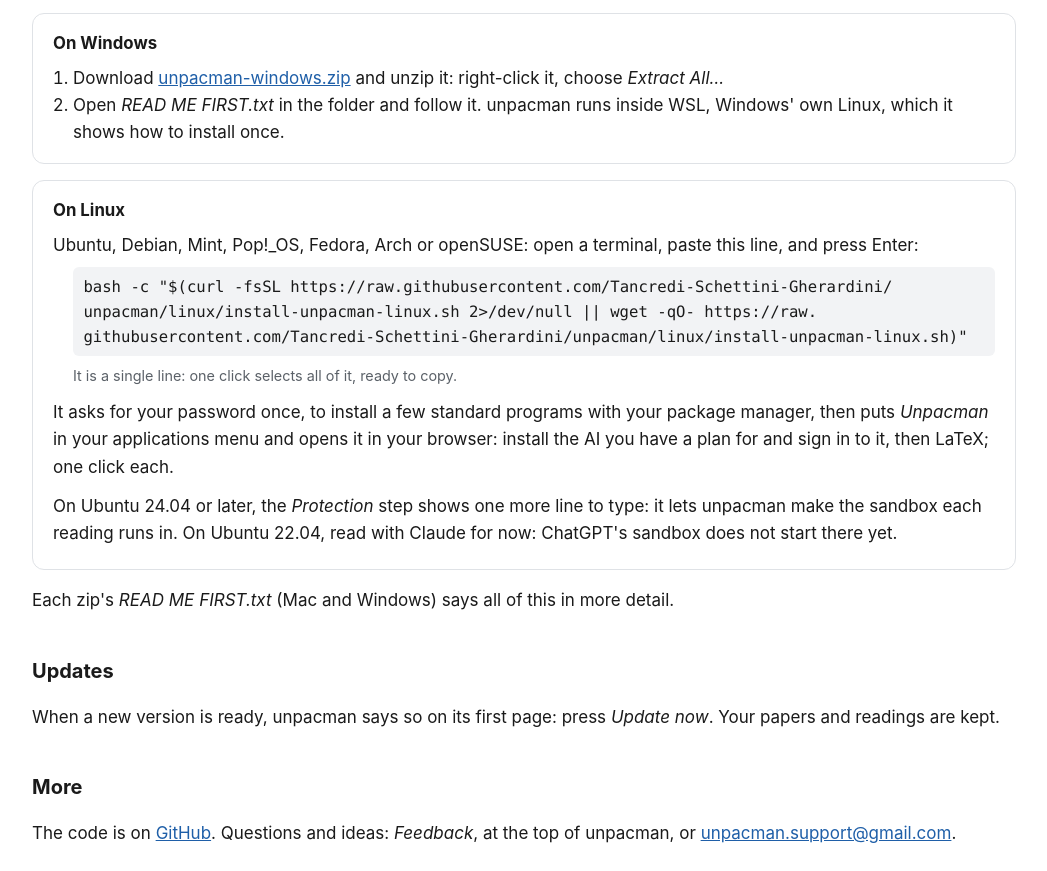
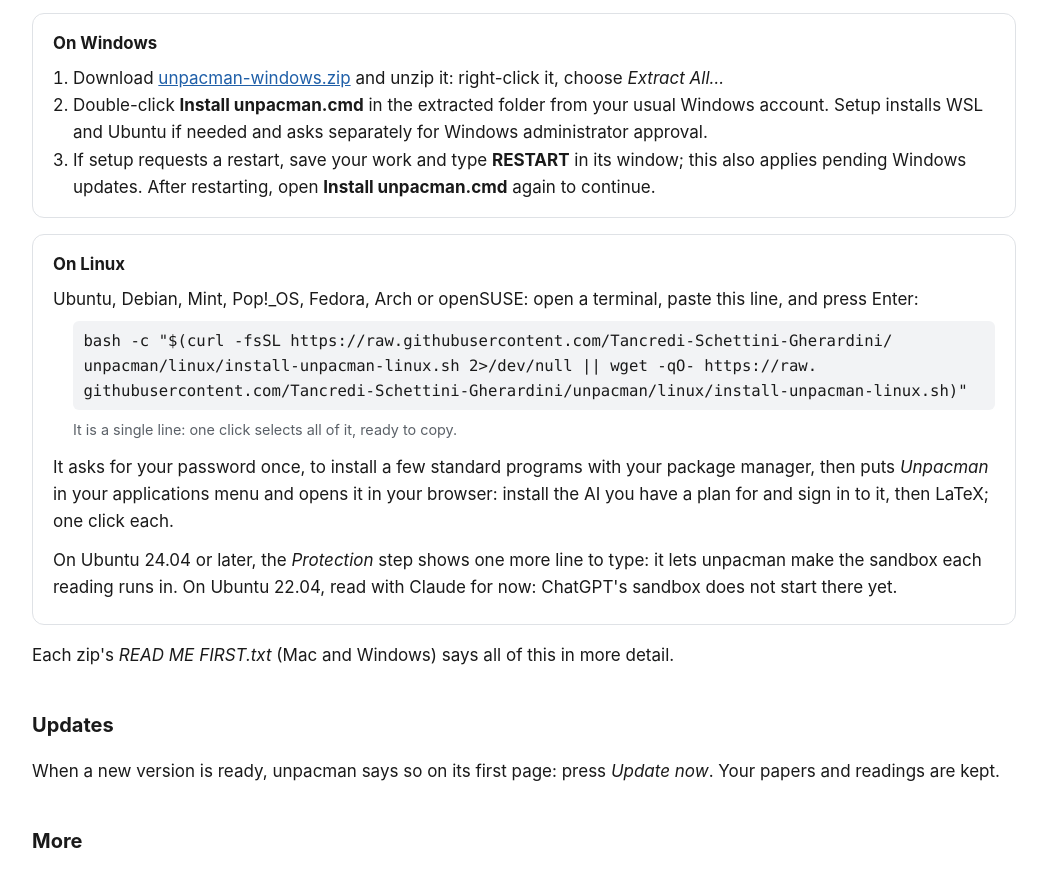
Before and after one commit to Tancredi-Schettini-Gherardini/unpacman, a plain HTML site: page index.html in a window 1280 px wide. Shown: the part 1402-2273 px from the top of the page, without its empty margins (116-1163 px from the left). Drawn offline with Linux system fonts and the light colour scheme.

Commit message:
unpacman, 6 November 2026: a simpler installation on Windows (double-click Install unpacman.cmd), and unpacman on Linux

```diff
--- a/index.html
+++ b/index.html
@@ -101,8 +101,12 @@
     <ol>
       <li>Download <a href="https://github.com/Tancredi-Schettini-Gherardini/unpacman/releases/latest/download/unpacman-windows.zip">unpacman-windows.zip</a> and unzip it: right-click it,
         choose <i>Extract All…</i></li>
-      <li>Open <i>READ ME FIRST.txt</i> in the folder and follow it. unpacman runs
-        inside WSL, Windows' own Linux, which it shows how to install once.</li>
+      <li>Double-click <b>Install unpacman.cmd</b> in the extracted folder from
+        your usual Windows account. Setup installs WSL and Ubuntu if needed
+        and asks separately for Windows administrator approval.</li>
+      <li>If setup requests a restart, save your work and type <b>RESTART</b>
+        in its window; this also applies pending Windows updates. After
+        restarting, open <b>Install unpacman.cmd</b> again to continue.</li>
     </ol>
   </div>
   <div class="card" id="linux">
```
